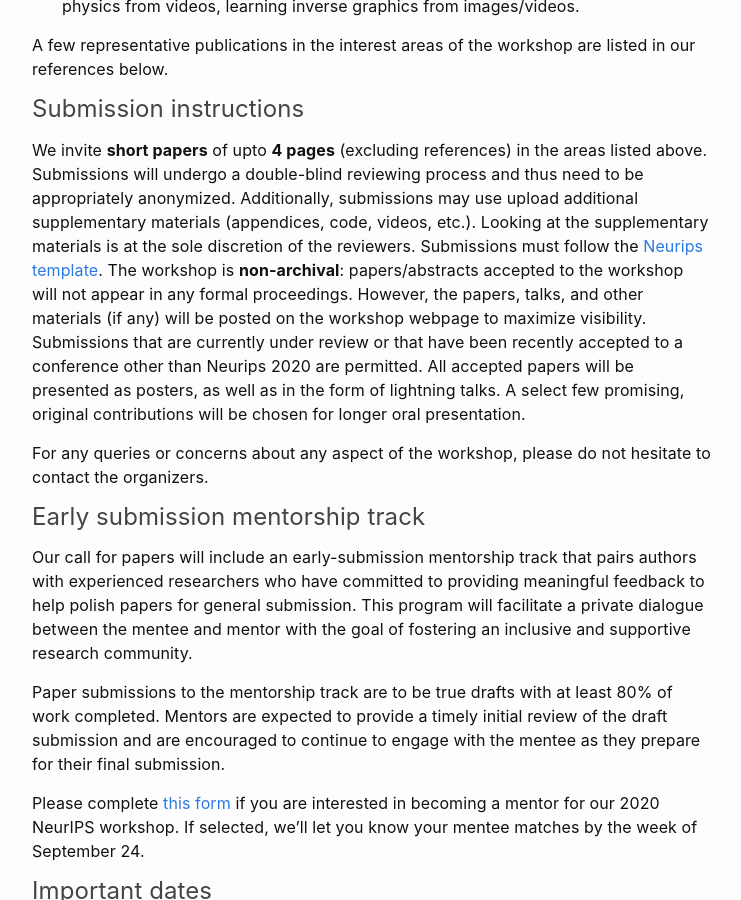
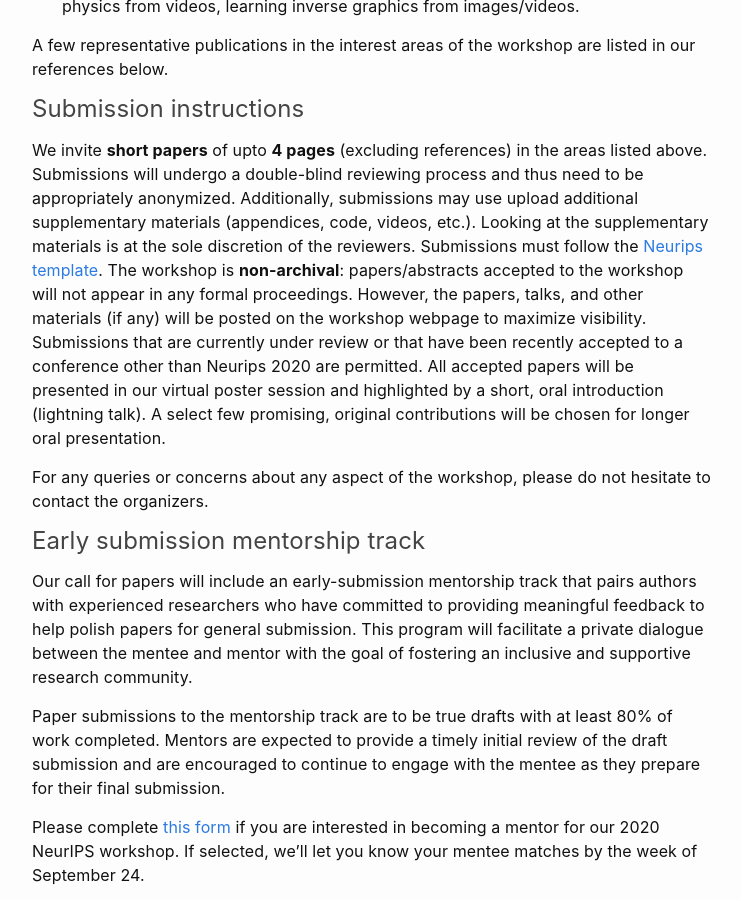
Before and after one commit to montrealrobotics/diffcvgp, a Jekyll site: the page built from index.md, in a window 1280 px wide and 900 px high, scrolled down 3056 px. Shown: the whole window, without its empty margins (268-1009 px from the left). Built offline with Jekyll 4.4.1, drawn with Linux system fonts in a browser that asks for light colours.

Commit message:
Clarify spotlight talks
Signed-off-by: Krishna Murthy <krrish94@gmail.com>

```diff
--- a/index.md
+++ b/index.md
@@ -155,7 +155,7 @@ A few representative publications in the interest areas of the workshop are list
 
 #### Submission instructions
 
-We invite **short papers** of upto **4 pages** (excluding references) in the areas listed above. Submissions will undergo a double-blind reviewing process and thus need to be appropriately anonymized. Additionally, submissions may use upload additional supplementary materials (appendices, code, videos, etc.). Looking at the supplementary materials is at the sole discretion of the reviewers. Submissions must follow the [Neurips template](https://neurips.cc/Conferences/2020/PaperInformation/StyleFiles). The workshop is **non-archival**: papers/abstracts accepted to the workshop will not appear in any formal proceedings. However, the papers, talks, and other materials (if any) will be posted on the workshop webpage to maximize visibility. Submissions that are currently under review or that have been recently accepted to a conference other than Neurips 2020 are permitted. All accepted papers will be presented as posters, as well as in the form of lightning talks. A select few promising, original contributions will be chosen for longer oral presentation.
+We invite **short papers** of upto **4 pages** (excluding references) in the areas listed above. Submissions will undergo a double-blind reviewing process and thus need to be appropriately anonymized. Additionally, submissions may use upload additional supplementary materials (appendices, code, videos, etc.). Looking at the supplementary materials is at the sole discretion of the reviewers. Submissions must follow the [Neurips template](https://neurips.cc/Conferences/2020/PaperInformation/StyleFiles). The workshop is **non-archival**: papers/abstracts accepted to the workshop will not appear in any formal proceedings. However, the papers, talks, and other materials (if any) will be posted on the workshop webpage to maximize visibility. Submissions that are currently under review or that have been recently accepted to a conference other than Neurips 2020 are permitted. All accepted papers will be presented in our virtual poster session and highlighted by a short, oral introduction (lightning talk). A select few promising, original contributions will be chosen for longer oral presentation.
 
 For any queries or concerns about any aspect of the workshop, please do not hesitate to contact the organizers.
 
```
